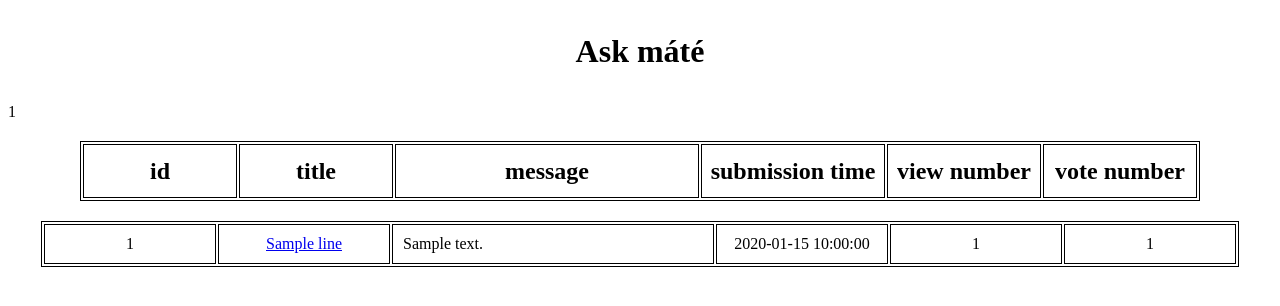
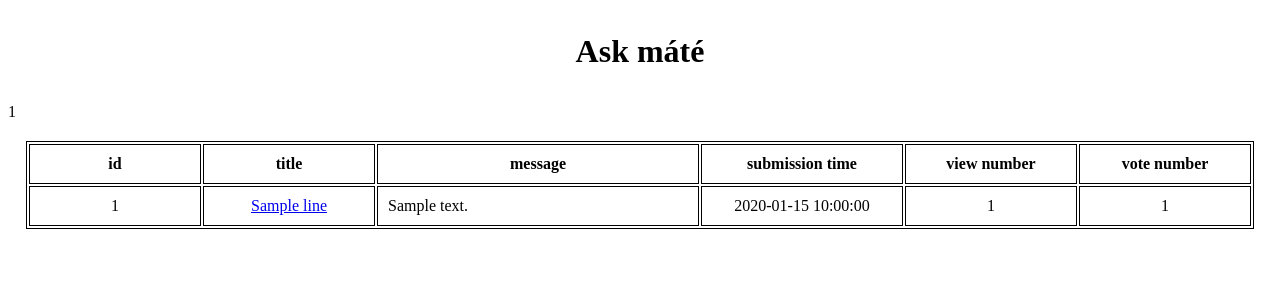
Before and after one commit to gergobereczk/ask-mate, a Flask app: template templates/list_questions.html in a window 1280 px wide. Shown: the top 306 px of the page. Run offline with Flask 2, Linux system fonts and the light colour scheme; the template is opened without the code that fills it: most values are stand-ins (such as "Sample title", 1, 10 or a date in 2020).

Commit message:
list question page design fixed, pep8 clean code corrections

```diff
--- a/connection.py
+++ b/connection.py
@@ -19,6 +19,7 @@ def write_csv(from_filename, to_filename, fieldnames, form_data):
             writer.writerow(line)
         return data
 
+
 def rewrite_csv(filename, data, fieldnames):
     with open(filename, 'w') as file:
         writer = csv.DictWriter(file, fieldnames)
--- a/templates/list_questions.html
+++ b/templates/list_questions.html
@@ -17,19 +17,17 @@ table, th, td {
 <body>
 <h1 align="center"><strong>Ask máté</strong></h1>
 {{ list_of_question["id"] }}
-<h2>
-<table align="center">
+<table align="center" cellpadding="10" >
+    <h2>
         <tr>
-            <td width="150" align="center">id</td>
-            <td width="150" align="center">title </td>
-            <td width="300" align="center" >message</td>
-            <td width="180" align="center">submission time</td>
-            <td width="150" align="center">view number</td>
-            <td width="150" align="center">vote number</td>
-    </tr>
-</table>
-</h2>
-<table align="center" cellpadding="10" >
+            <th width="150" align="center">id</th>
+            <th width="150" align="center">title </th>
+            <th width="300" align="center" >message</th>
+            <th width="180" align="center">submission time</th>
+            <th width="150" align="center">view number</th>
+            <th width="150" align="center">vote number</th>
+        </tr>
+    </h2>
 {% for line in list_of_question %}
     <tr>
             <td width="150" align="center"> {{ line['id'] }} </td>
```
Also changed, not shown: data_manager.py (+4 -3 lines), templates/display_a_question.html (+3 -11 lines).
